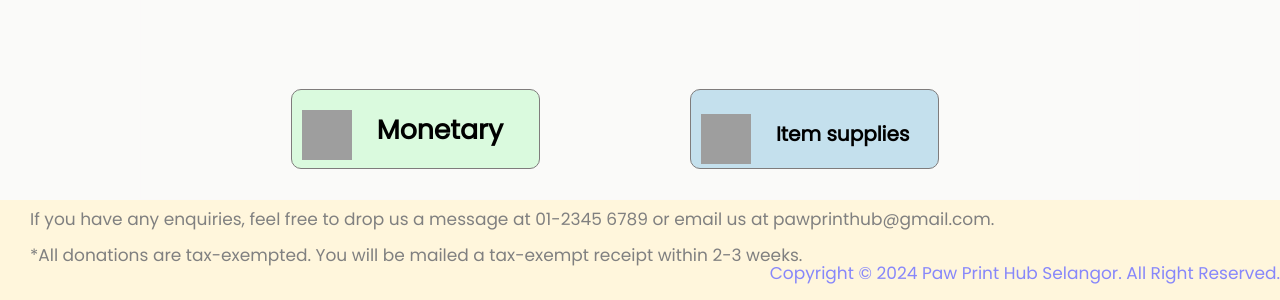
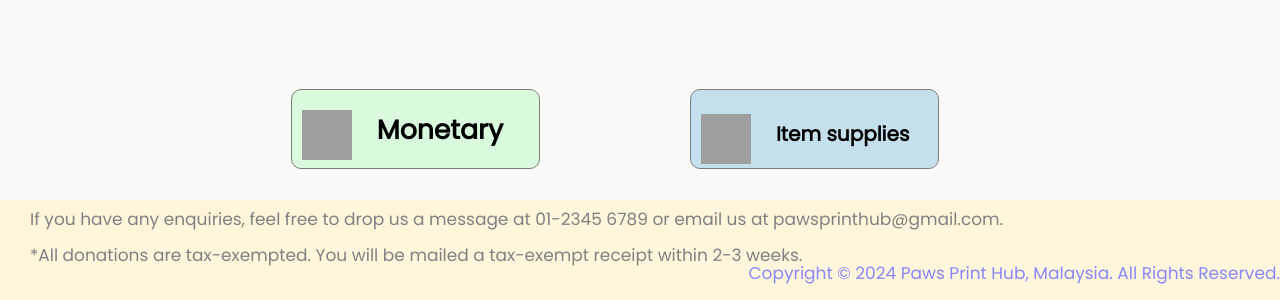
Before and after one commit to Stereochromyy/PawsPrintHub, a PHP site: page /donationPortal.php in a window 1280 px wide. Shown: the part 1032-1332 px from the top of the page. Run offline with PHP 8.4, Linux system fonts and the light colour scheme; grey boxes are pictures that could not be loaded.

Commit message:
Update donationPortal.php

```diff
--- a/donationPortal.php
+++ b/donationPortal.php
@@ -4,6 +4,7 @@
 
 <!DOCTYPE html>
 <html lang="en">
+
 <head>
     <meta charset="UTF-8">
     <meta name="viewport" content="width=device-width, initial-scale=1.0">
@@ -25,17 +26,18 @@
         <div class="donationinfo" id="text">
             <h1 class="infotext"><b>DONATE ONLINE</b></h1>
             <h2>Your support matters!!!</h2>
-            <p style="font-size: large; line-height: 30px; color: rgb(136, 115, 115);"><b>Make a One-Time Payment</b> <br> via Online Banking/ QR Payment<p><br>
-            <p>Welcome to Paw Print Hub's Donation Portal! Your support transforms lives by providing shelter, medical care, and basic necessities for pets in need. Choose your donation options, and rest assured, our platform secure the confidentiality of your contribution. Every penny makes changes, let's join us in connecting paws and creating lasting stories. Click the donation options to make a difference today!</p>
+            <p style="font-size: large; line-height: 30px; color: rgb(136, 115, 115);"><b>Make a One-Time Payment</b> <br> via Online Banking/ QR Payment
+            <p><br>
+            <p>Welcome to Paws Print Hub's Donation Portal! Your support transforms lives by providing shelter, medical care, and basic necessities for pets in need. Choose your donation options, and rest assured, our platform secure the confidentiality of your contribution. Every penny makes changes, let's join us in connecting paws and creating lasting stories. Click the donation options to make a difference today!</p>
         </div>
         <!-- Donation option linked to form -->
         <div class="container">
-            <button id = "monetarybtn" class="donationoption1" style="background-color: #dafade;">
+            <button id="monetarybtn" class="donationoption1" style="background-color: #dafade;">
                 <img src="https://static-00.iconduck.com/assets.00/money-send-icon-2048x2046-yh64gys6.png" alt="Monetary" height="50px" width="50px" id="icon">
                 <h1 style="display: flex; margin-top: 20px;">Monetary</h1>
             </button>
 
-                <button id = "supplybtn" class="donationoption2" style="background-color: #c4e0ed;">
+            <button id="supplybtn" class="donationoption2" style="background-color: #c4e0ed;">
                 <img src="https://static-00.iconduck.com/assets.00/box-icon-512x511-cu40u9gv.png" alt="Item" id="icon" height="50px" width="50px">
                 <h2 style="display: flex; margin-top: 10px;">Item supplies</h2>
             </button>
@@ -45,9 +47,9 @@
 
     <!-- Footer for additional info -->
     <div id="footer">
-        <p style="margin-left: 30px; padding-top:10px;">If you have any enquiries, feel free to drop us a message at 01-2345 6789 or email us at pawprinthub@gmail.com. <br><br> *All donations are tax-exempted. You will be mailed a tax-exempt receipt within 2-3 weeks.</p>
+        <p style="margin-left: 30px; padding-top:10px;">If you have any enquiries, feel free to drop us a message at 01-2345 6789 or email us at pawsprinthub@gmail.com. <br><br> *All donations are tax-exempted. You will be mailed a tax-exempt receipt within 2-3 weeks.</p>
 
-        <footer>Copyright &copy; 2024 Paw Print Hub Selangor. All Right Reserved.</footer>
+        <footer>Copyright &copy; 2024 Paws Print Hub, Malaysia. All Rights Reserved.</footer>
 
     </div>
 
@@ -55,18 +57,19 @@
         var moneybtn = document.getElementById("monetarybtn");
         var supplybtn = document.getElementById("supplybtn");
 
-        moneybtn.onclick = function(){
+        moneybtn.onclick = function() {
             <?php
             $_SESSION["donationtype"] = "monetary";
             ?>
-            window.location.href = "donationform.php";
+            window.location.href = "donationForm.php";
         }
-        supplybtn.onclick = function(){
+        supplybtn.onclick = function() {
             <?php
             $_SESSION["donationtype"] = "supply";
             ?>
-            window.location.href = "donationform.php";
+            window.location.href = "donationForm.php";
         }
     </script>
     </bod>
+
 </html>
```
Lines whose indentation alone changed are shown as unchanged.
